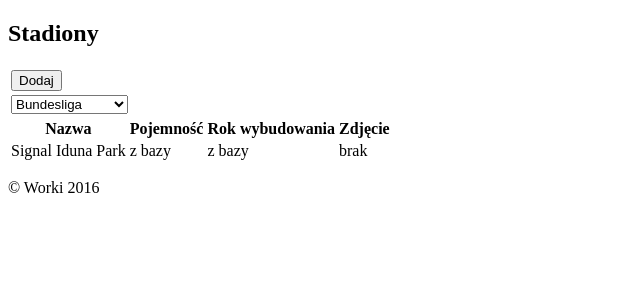
After one commit to Falkan3/Worki, a Yii app: the page made by project/backend/views/site/stadiony.php in a window 1280 px wide. The commit adds this page. Shown: the top 300 px of the page, without its empty margins (0-640 px from the left). Run offline with PHP 8.4 and a stand-in for Yii, Linux system fonts and the light colour scheme; the template is opened without the code that fills it, so the values that code supplies are empty; some libraries are stand-ins or nearby versions.

Commit message:
Lecimy od nowa... menu w backend

```diff
--- a/project/backend/views/layouts/main.php
+++ b/project/backend/views/layouts/main.php
@@ -40,6 +40,12 @@ AppAsset::register($this);
     if (Yii::$app->user->isGuest) {
         $menuItems[] = ['label' => 'Login', 'url' => ['/site/login']];
     } else {
+        $menuItems[] = ['label' => 'Stadiony', 'url' => ['/site/stadiony']];
+        $menuItems[] = ['label' => 'Kluby', 'url' => ['/site/kluby']];
+        $menuItems[] = ['label' => 'Zawodnicy', 'url' => ['/site/zawodnicy']];
+        $menuItems[] = ['label' => 'Terminarz', 'url' => ['/site/terminarz']];
+        $menuItems[] = ['label' => 'Mecz', 'url' => ['/site/mecz']];
+
         $menuItems[] = [
             'label' => 'Logout (' . Yii::$app->user->identity->username . ')',
             'url' => ['/site/logout'],
--- /dev/null
+++ b/project/backend/views/site/stadiony.php
@@ -0,0 +1,49 @@
+<?php
+
+/* @var $this yii\web\View */
+
+$this->title = 'Stadiony';
+?>
+
+<div class="body-content">
+
+    <h2>Stadiony</h2>
+
+    <form>
+        <table>
+            <tr>
+                <td>
+                    <input class="btn btn-primary" type="button" id="dodaj" name="dodaj" value="Dodaj" onclick="alert('clicked');">
+                </td>
+            </tr>
+            <tr>
+                <td>
+                    <select name="leagues" id="leagues">
+                        <option value="volvo">Bundesliga</option>
+                        <option value="saab">BBVA</option>
+                        <option value="fiat">Premier League</option>
+                        <option value="audi">Ligue 1</option>
+                        <option value="audi">Serie A</option>
+                    </select>
+                </td>
+            </tr>
+        </table>
+
+        <table>
+            <tr>
+                <th>Nazwa</th>
+                <th>Pojemność</th>
+                <th>Rok wybudowania</th>
+                <th>Zdjęcie</th>
+            </tr>
+            <tr>
+                <td>Signal Iduna Park</td>
+                <td>z bazy</td>
+                <td>z bazy</td>
+                <td>brak</td>
+            </tr>
+        </table>
+
+    </form>
+
+</div>
```
Also changed, not shown: project/backend/controllers/SiteController.php (+22 -1 lines), 1 other file.
